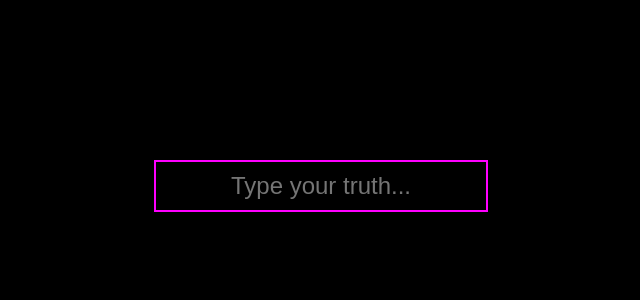
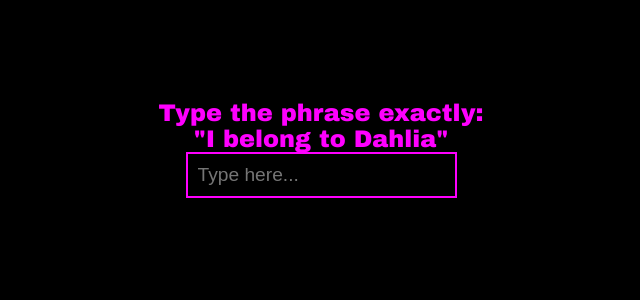
Before and after one commit to SpoilDahlia2d/obeytodahlia, a Flask app: page / in a window 1280 px wide. Shown: the top 300 px of the page, without its empty margins (319-959 px from the left). Run offline with Flask 3, Linux system fonts and the light colour scheme.

Commit message:
Update index.html

```diff
--- a/templates/index.html
+++ b/templates/index.html
@@ -1,17 +1,133 @@
 <!DOCTYPE html>
 <html lang="en">
 <head>
-  <meta charset="UTF-8" />
-  <meta name="viewport" content="width=device-width, initial-scale=1.0"/>
-  <title>Dahlia Domination</title>
-  <link rel="stylesheet" href="/static/style.css" />
+  <meta charset="UTF-8">
+  <title>Dahlia Control</title>
+  <style>
+    body {
+      background-color: black;
+      color: fuchsia;
+      font-family: 'Arial Black', sans-serif;
+      text-align: center;
+      overflow: hidden;
+    }
+
+    #inputPrompt {
+      font-size: 1.5em;
+      margin-top: 100px;
+    }
+
+    #phraseInput {
+      padding: 10px;
+      font-size: 1.2em;
+      background: black;
+      color: fuchsia;
+      border: 2px solid fuchsia;
+    }
+
+    .popup-img {
+      position: fixed;
+      max-width: 200px;
+      max-height: 200px;
+      animation: flash 1s ease-in-out, float 3s infinite alternate ease-in-out;
+    }
+
+    @keyframes flash {
+      0% { opacity: 0; transform: scale(0.5) rotate(0deg); }
+      50% { opacity: 1; transform: scale(1.2) rotate(20deg); }
+      100% { opacity: 1; transform: scale(1) rotate(0deg); }
+    }
+
+    @keyframes float {
+      from { transform: translateY(0); }
+      to { transform: translateY(-20px); }
+    }
+
+    .hypno-text {
+      position: fixed;
+      top: 50%;
+      left: 50%;
+      transform: translate(-50%, -50%);
+      font-size: 2em;
+      color: fuchsia;
+      text-shadow: 0 0 20px fuchsia;
+      animation: flicker 0.8s infinite;
+    }
+
+    @keyframes flicker {
+      0%, 100% { opacity: 1; }
+      50% { opacity: 0.4; }
+    }
+  </style>
 </head>
 <body>
-  <div id="input-section">
-    <input type="text" id="submission" placeholder="Type your truth..." autofocus />
-    <p id="feedback"></p>
-  </div>
-  <audio id="audio" src="/static/audio/tuo_audio.mp3"></audio>
-  <script src="/static/script.js"></script>
+
+  <div id="inputPrompt">Type the phrase exactly: <br><strong>"I belong to Dahlia"</strong></div>
+  <input type="text" id="phraseInput" placeholder="Type here...">
+
+  <script>
+    const input = document.getElementById('phraseInput');
+
+    input.addEventListener('keypress', function (e) {
+      if (e.key === 'Enter') {
+        if (input.value.trim().toLowerCase() === 'i belong to dahlia') {
+          startObsession();
+        } else {
+          alert("Incorrect phrase. Try again exactly.");
+        }
+      }
+    });
+
+    function startObsession() {
+      input.style.display = 'none';
+      document.getElementById('inputPrompt').style.display = 'none';
+
+      // Audio
+      const audio = new Audio('/static/audio/start.mp3');
+      audio.play();
+
+      // Hypnotic text spam
+      const phrases = [
+        "You are mine now.",
+        "Obey Dahlia.",
+        "No thoughts, just worship.",
+        "Dahlia owns you.",
+        "You belong. Forever.",
+        "Down, deeper, addicted.",
+      ];
+
+      function showPhrase() {
+        const phrase = document.createElement('div');
+        phrase.className = 'hypno-text';
+        phrase.textContent = phrases[Math.floor(Math.random() * phrases.length)];
+        document.body.appendChild(phrase);
+        setTimeout(() => phrase.remove(), 2000);
+      }
+
+      // Image popup spam
+      function showImage() {
+        fetch('/images')
+          .then(res => res.json())
+          .then(images => {
+            const img = document.createElement('img');
+            img.src = `/static/images/${images[Math.floor(Math.random() * images.length)]}`;
+            img.className = 'popup-img';
+            img.style.top = `${Math.random() * 80 + 10}%`;
+            img.style.left = `${Math.random() * 80 + 10}%`;
+            document.body.appendChild(img);
+            setTimeout(() => img.remove(), 3000);
+          });
+      }
+
+      // Loop effects
+      setInterval(showPhrase, 1200);
+      setInterval(showImage, 1000);
+
+      // Auto open Throne after 90 sec
+      setTimeout(() => {
+        window.open("https://throne.com/dahliastar", "_blank");
+      }, 90000);
+    }
+  </script>
 </body>
 </html>
```
